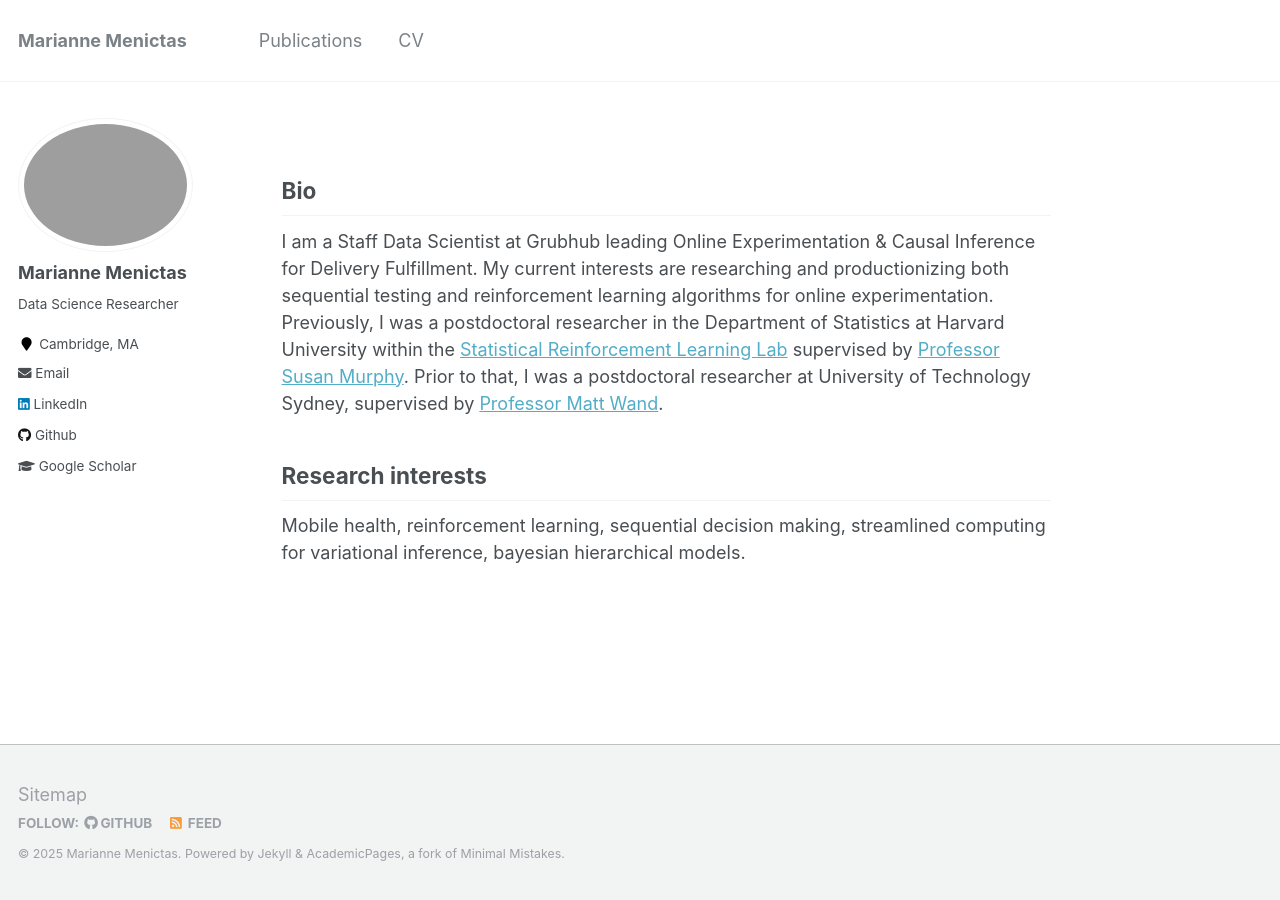
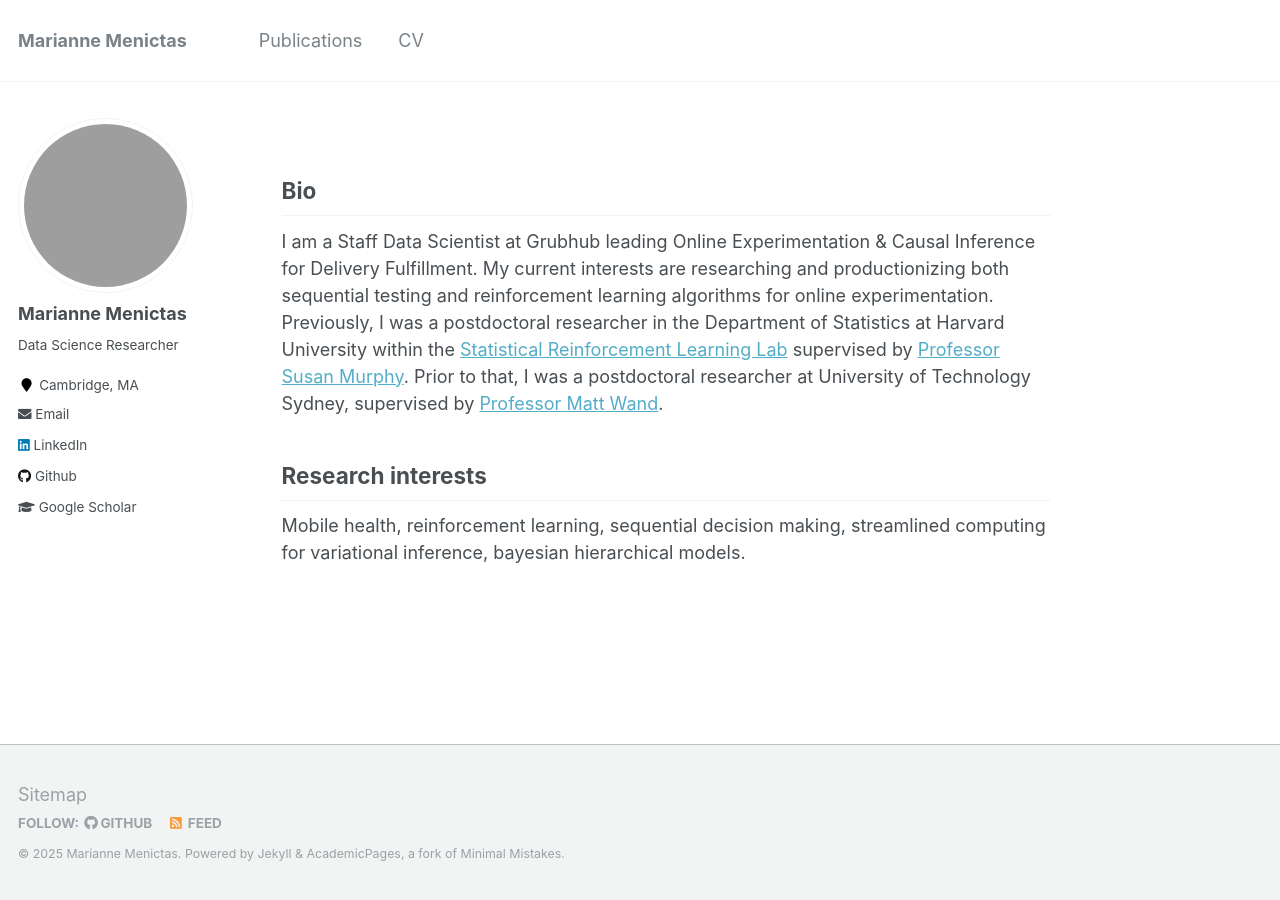
Before and after one commit to menictas/menictas.github.io, a Jekyll site: the page built from _pages/about.md, in a window 1280 px wide. Built offline with Jekyll 4.4.1, drawn with Linux system fonts in a browser that asks for light colours.

Commit message:
update avatar shape

```diff
--- a/_sass/_sidebar.scss
+++ b/_sass/_sidebar.scss
@@ -77,13 +77,15 @@
 
   @include breakpoint($large) {
     display: block;
-    width: auto;
-    height: auto;
+    width: 175px;  // Ensure width and height are equal
+    height: 175px; // Ensure width and height are equal
   }
 
   img {
-    max-width: 175px;
-    border-radius: 50%;
+    width: 100%;      // Ensures the image fills the container
+    height: 100%;     // Ensures the image fills the container
+    border-radius: 50%; // Ensures the image is always a circle
+    object-fit: cover; // Ensures the image covers the area without distortion
 
     @include breakpoint($large) {
       padding: 5px;
```
